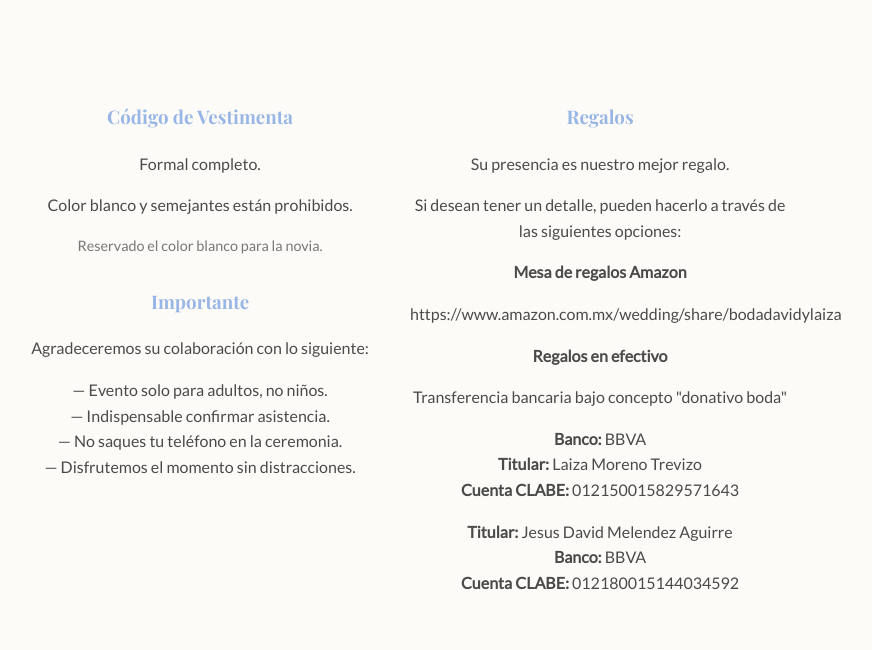
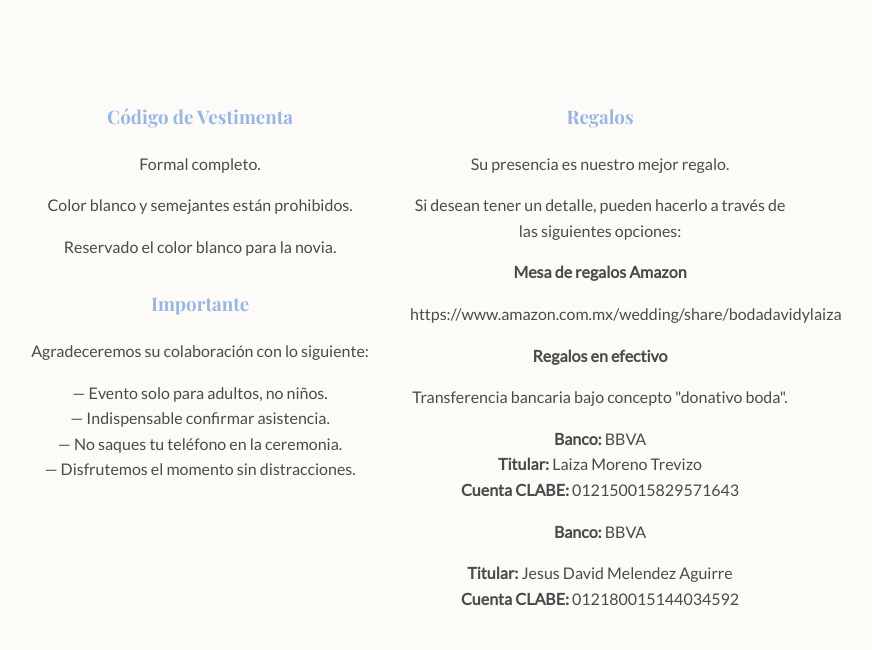
Before and after one commit to laizaydavidboda/invitacion-boda-flask, a Flask app: page / in a window 1280 px wide. Shown: the part 1851-2501 px from the top of the page, without its empty margins (240-1112 px from the left). Run offline with Flask 3, Linux system fonts and the light colour scheme; some web fonts are replaced.

Commit message:
Update index.html

```diff
--- a/templates/index.html
+++ b/templates/index.html
@@ -245,9 +245,9 @@
 
             <div style="flex: 1; min-width: 250px; padding: 10px;">
                 <h3>Código de Vestimenta</h3>
-                <p>Formal completo.</p>
-                 <p>Color blanco y semejantes están prohibidos.</p>
-                <p style="font-size: 0.9rem; color: #777;">Reservado el color blanco para la novia.</p>
+                <p>Formal completo.<br>
+                 <p>Color blanco y semejantes están prohibidos.<br>
+                <p>Reservado el color blanco para la novia.</p>
 
                 <h3 style="margin-top: 30px;"> Importante</h3>
                 <p>Agradeceremos su colaboración con lo siguiente:</p>
@@ -261,7 +261,7 @@
 
             <div style="flex: 1; min-width: 250px; padding: 10px;">
                 <h3>Regalos</h3>
-                <p>Su presencia es nuestro mejor regalo.</p>
+                <p>Su presencia es nuestro mejor regalo.<br>
                 <p>Si desean tener un detalle, pueden hacerlo a través de las siguientes opciones:</p>
                 <ul style="list-style: none; padding: 0; text-align: center;">
                     <p><strong>Mesa de regalos Amazon</strong>
@@ -269,12 +269,12 @@
                 </ul>
 
                 <p><strong>Regalos en efectivo</strong>
-                <p>Transferencia bancaria bajo concepto "donativo boda"</p>
+                <p>Transferencia bancaria bajo concepto "donativo boda".</p>
                 <p><strong>Banco:</strong> BBVA<br>
                  <strong>Titular:</strong> Laiza Moreno Trevizo<br>
                 <strong>Cuenta CLABE:</strong> 012150015829571643 </p>
+                <strong>Banco:</strong> BBVA<br>
                  <p><strong>Titular:</strong> Jesus David Melendez Aguirre<br>
-                  <strong>Banco:</strong> BBVA<br>
                 <strong>Cuenta CLABE:</strong> 012180015144034592 </p>
             </div>
         </div>
```
